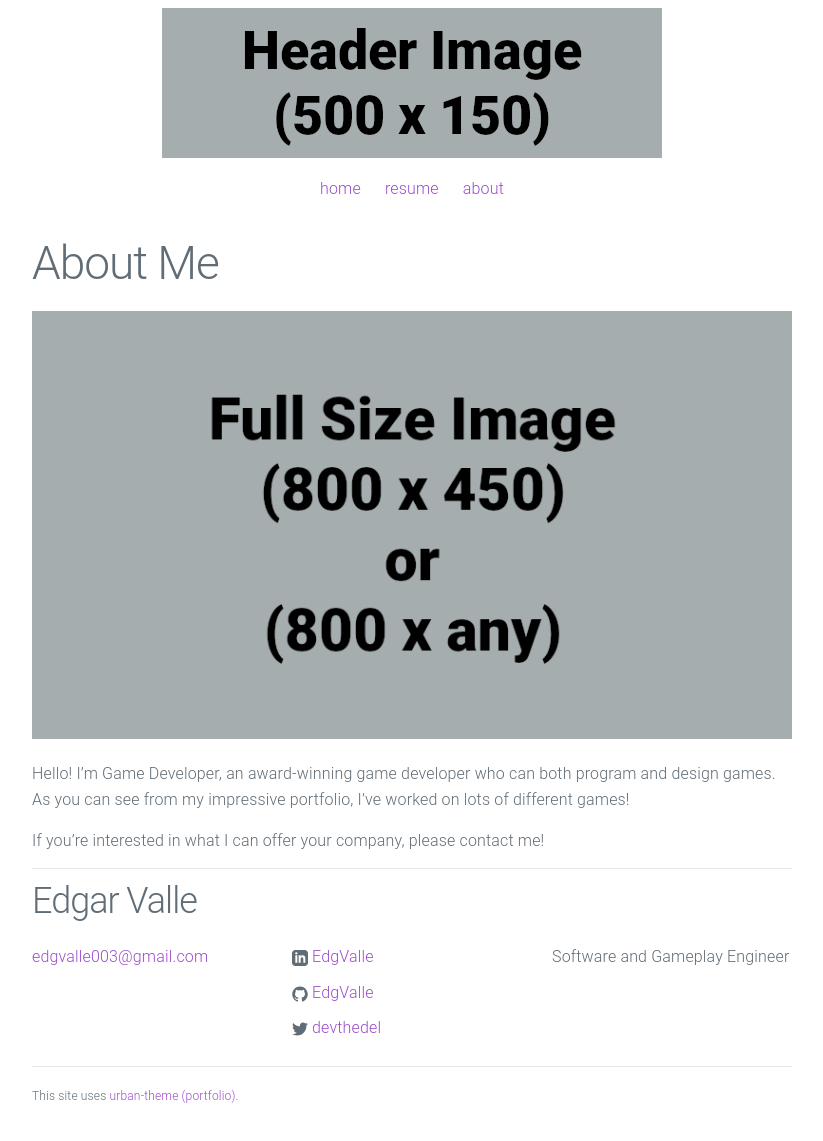
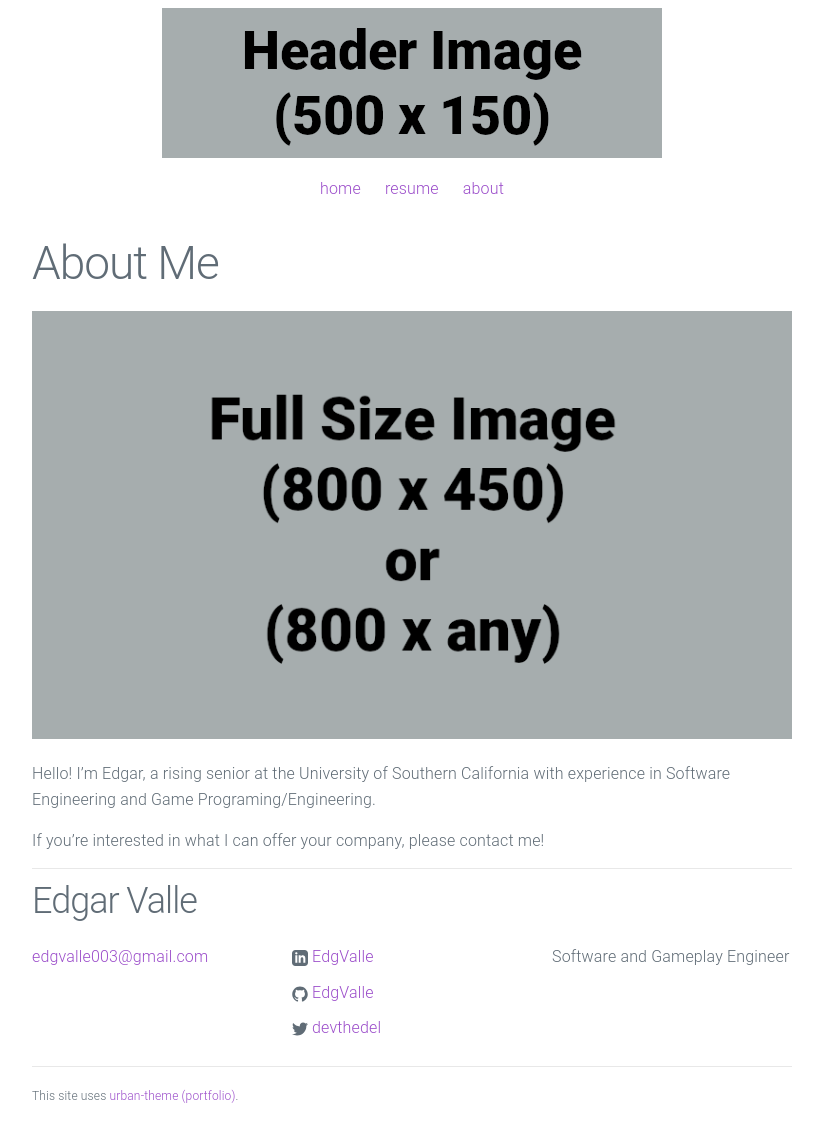
Before and after one commit to EdgValle/edgvalle.github.io, a Jekyll site: the page built from about.md, in a window 1280 px wide. Shown: the whole page, without its empty margins (228-1051 px from the left). Built offline with Jekyll 4.4.1, drawn with Linux system fonts in a browser that asks for light colours.

Commit message:
Update about.md

```diff
--- a/about.md
+++ b/about.md
@@ -6,6 +6,6 @@ permalink: /about/
 
 ![Picture 1](/assets/fullsize.png)
 
-Hello! I'm Game Developer, an award-winning game developer who can both program and design games. As you can see from my impressive portfolio, I've worked on lots of different games!
+Hello! I'm Edgar, a rising senior at the University of Southern California with experience in Software Engineering and Game Programing/Engineering.
 
 If you're interested in what I can offer your company, please contact me!
```
